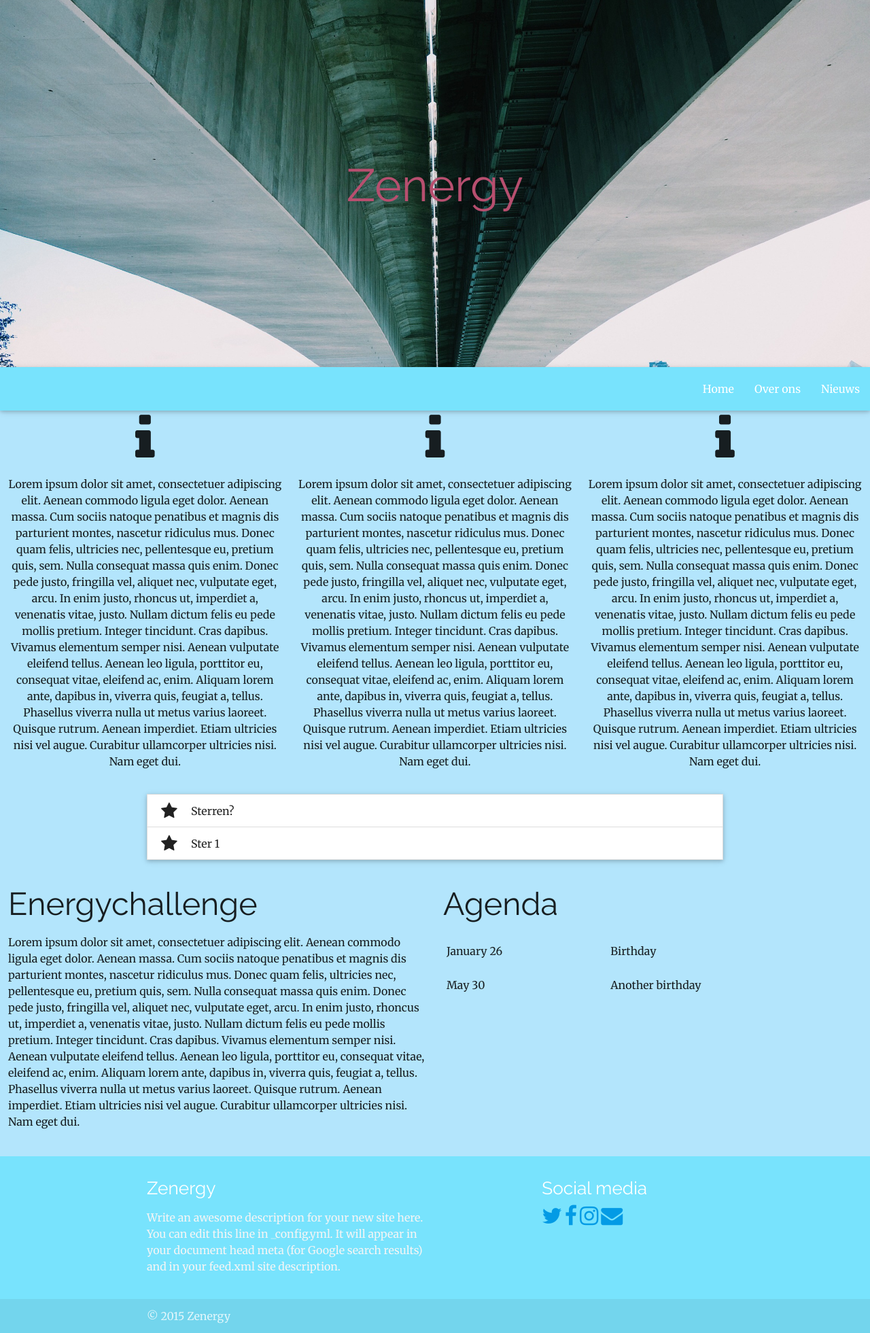
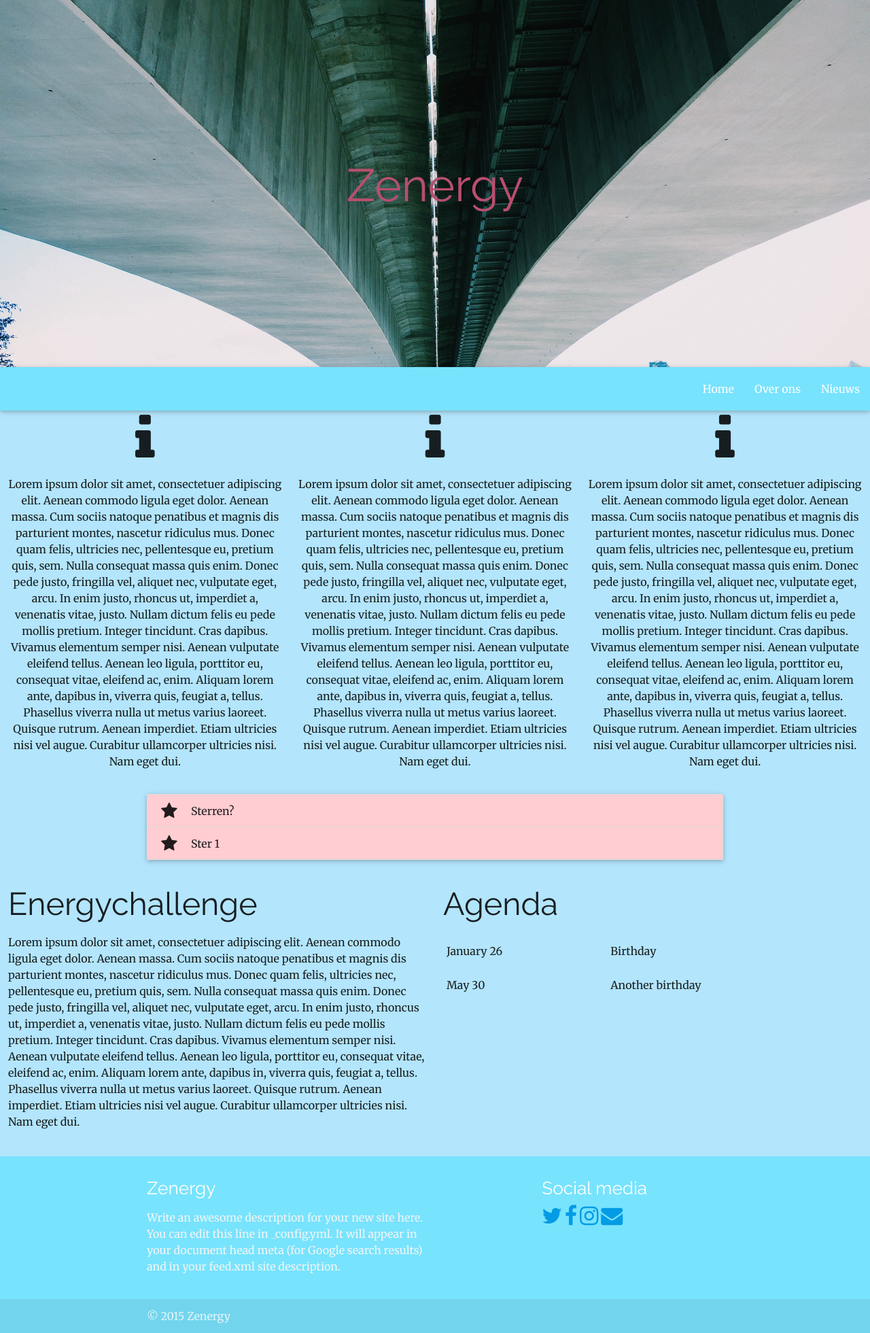
Before and after one commit to jasperwr/zenergy.jasperwr.github.io, a Jekyll site: the page built from index.html, in a window 1280 px wide. Shown: the whole page at 68% size. Built offline with Jekyll 4.4.1, drawn with Linux system fonts in a browser that asks for light colours; nearby versions of some CDN libraries.

Commit message:
Update _collapsible.scss

```diff
--- a/_sass/components/_collapsible.scss
+++ b/_sass/components/_collapsible.scss
@@ -16,7 +16,7 @@
   height: $collapsible-height;
   line-height: $collapsible-height;
   padding: 0 1rem;
-  background-color: $collapsible-header-color;
+  background-color: #ffcdd2 ;
   border-bottom: 1px solid $collapsible-border-color;
 
   i {
@@ -31,7 +31,7 @@
 }
 
 .collapsible-body {
-    background-color: $royal-heath;
+    background-color: #ffcdd2 ;
   overflow: hidden;
   display: none;
   border-bottom: 1px solid $collapsible-border-color;
```
